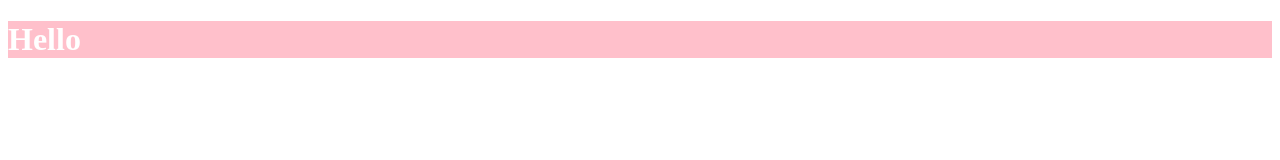
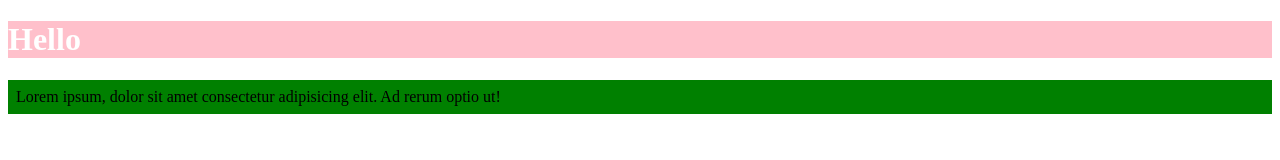
Before and after one commit to cayao12345/practisan, a plain HTML site: page index.html in a window 1280 px wide. Drawn offline with Linux system fonts and the light colour scheme.

Commit message:
adding style to the p

```diff
--- a/index.html
+++ b/index.html
@@ -9,6 +9,7 @@
 <body>
 
     <h1>Hello </h1>
+    <p>Lorem ipsum, dolor sit amet consectetur adipisicing elit. Ad rerum optio ut!</p>
 
     <script src="main.js"></script>
 </body>
--- a/main.js
+++ b/main.js
@@ -1,3 +1,7 @@
 document.addEventListener('DOMContentLoaded',()=>{
+    document.querySelector('p').addEventListener('click',set)
 
+    function set(){
+        console.log(this.textContent)
+    }
 })
--- a/style.css
+++ b/style.css
@@ -2,3 +2,8 @@ h1{
     background: pink;
     color: #fff;
 }
+p{
+    background: green;
+    color: #000;
+    padding: 0.5em;
+}
```
